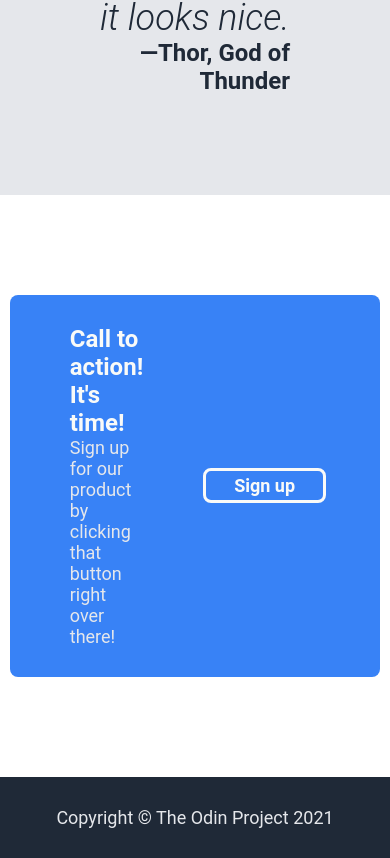
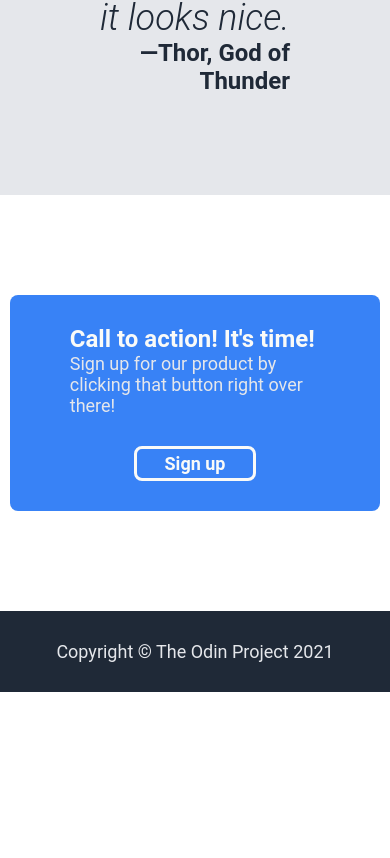
Before and after one commit to vorpalbullet/landing_page, a plain HTML site: page index.html in a window 390 px wide. Shown: the part 2251-3109 px from the top of the page. After the commit the page ends 2943 px from the top, so only its background shows below. Drawn offline with Linux system fonts and the light colour scheme.

Commit message:
Add flex-wrap to call to action
This makes it Responsive for smaller screen widths.

```diff
--- a/css/styles.css
+++ b/css/styles.css
@@ -198,7 +198,8 @@ blockquote>p {
   display: flex;
   justify-content: space-evenly;
   align-items: center;
-  gap: 60px;
+  gap: 30px 60px;
+  flex-wrap: wrap;
 }
 
 .call-to-action-heading {
```
